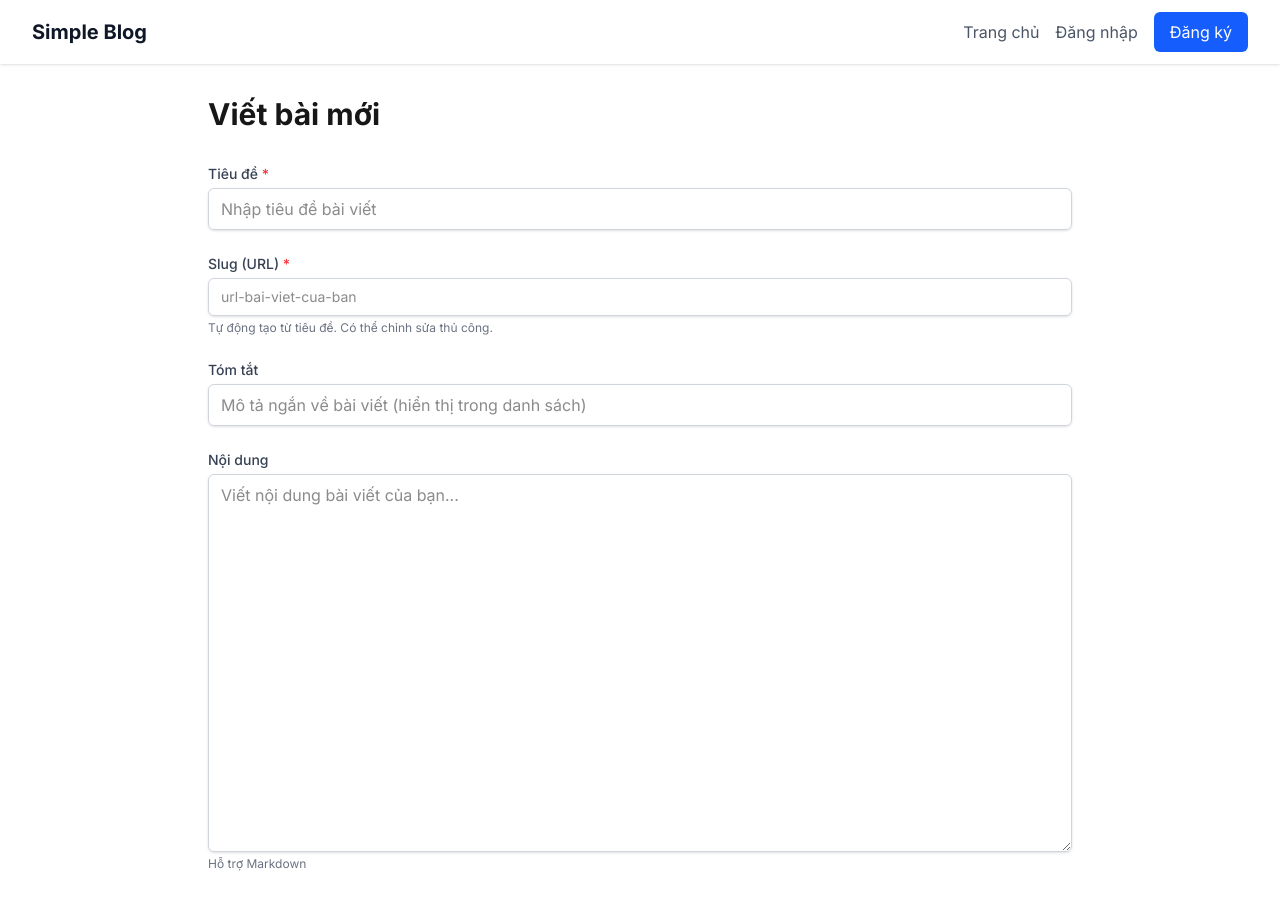
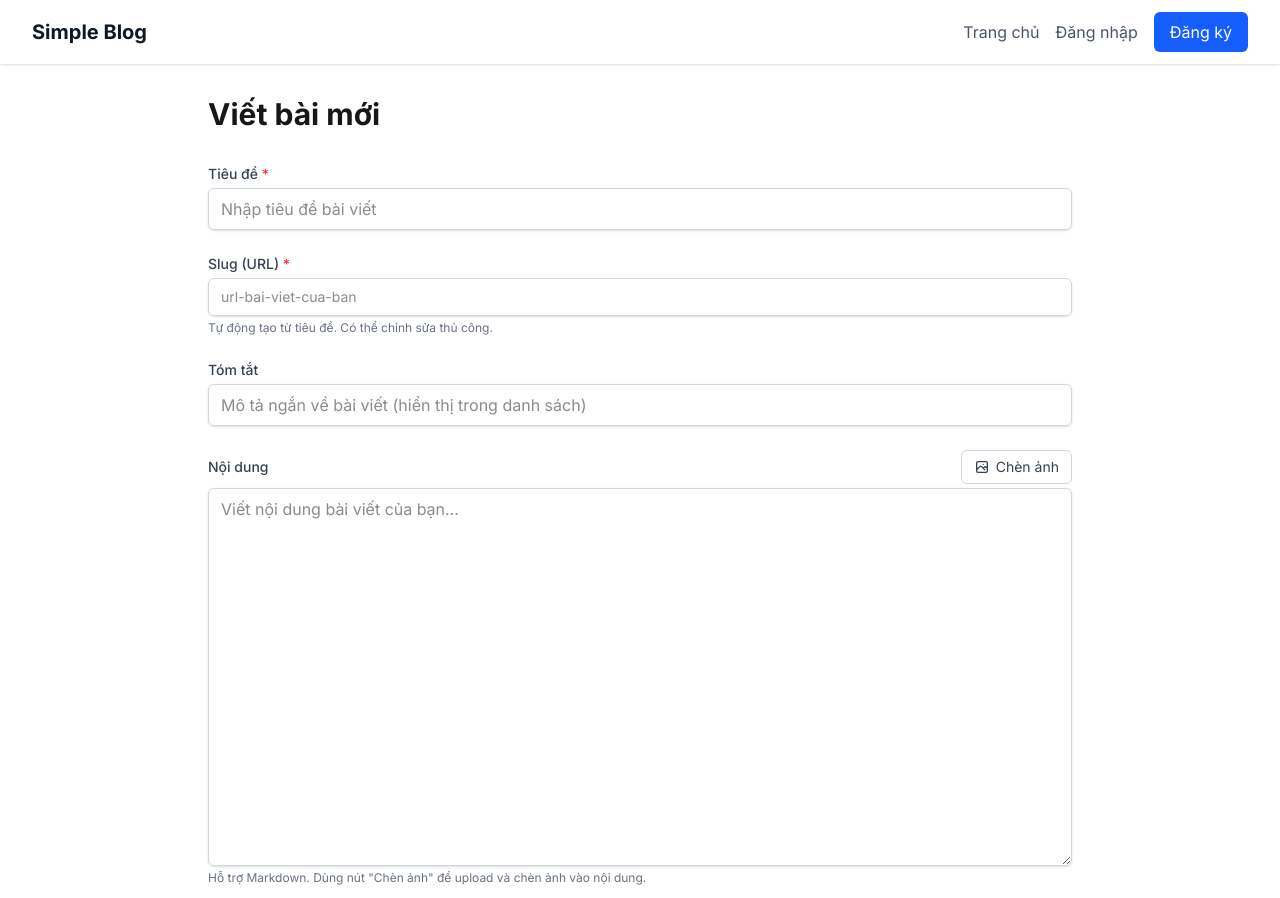
Before and after one commit to nhquang2509/Lab4-CNM, a Next.js app: page /dashboard/new in a window 1280 px wide. Shown: the top 898 px of the page. Built offline with nearby package versions, Linux system fonts and the light colour scheme; no server answers.

Commit message:
feat: insert picture

```diff
--- a/package.json
+++ b/package.json
@@ -13,7 +13,8 @@
     "@supabase/supabase-js": "^2.104.0",
     "next": "16.2.4",
     "react": "19.2.4",
-    "react-dom": "19.2.4"
+    "react-dom": "19.2.4",
+    "react-markdown": "^10.1.0"
   },
   "devDependencies": {
     "@tailwindcss/postcss": "^4",
--- a/src/app/posts/[slug]/page.tsx
+++ b/src/app/posts/[slug]/page.tsx
@@ -4,6 +4,7 @@ import type { Metadata } from 'next'
 import { CommentForm } from '@/components/posts/comment-form'
 import { RealtimeComments } from '@/components/posts/realtime-comments'
 import { LikeButton } from '@/components/posts/like-button'
+import ReactMarkdown from 'react-markdown'
 
 interface PostPageProps {
   params: Promise<{ slug: string }>
@@ -95,9 +96,20 @@ export default async function PostPage({ params }: PostPageProps) {
         </header>
 
         <div className="prose prose-lg max-w-none mb-8">
-          {post.content?.split('\n').map((paragraph: string, index: number) => (
-            <p key={index}>{paragraph}</p>
-          ))}
+          <ReactMarkdown
+            components={{
+              img: ({ src, alt }) => (
+                // eslint-disable-next-line @next/next/no-img-element
+                <img
+                  src={src}
+                  alt={alt || ''}
+                  className="rounded-lg max-w-full h-auto my-4"
+                />
+              ),
+            }}
+          >
+            {post.content || ''}
+          </ReactMarkdown>
         </div>
 
         {/* Like Button */}
--- /dev/null
+++ b/src/components/dashboard/image-uploader.tsx
@@ -0,0 +1,105 @@
+'use client'
+import { useRef, useState } from 'react'
+import { createClient } from '@/lib/supabase/client'
+
+interface ImageUploaderProps {
+  onInsert: (markdownImage: string) => void
+}
+
+export function ImageUploader({ onInsert }: ImageUploaderProps) {
+  const supabase = createClient()
+  const fileInputRef = useRef<HTMLInputElement>(null)
+  const [uploading, setUploading] = useState(false)
+  const [error, setError] = useState<string | null>(null)
+
+  const handleFileChange = async (e: React.ChangeEvent<HTMLInputElement>) => {
+    const file = e.target.files?.[0]
+    if (!file) return
+
+    // Validate file type
+    if (!file.type.startsWith('image/')) {
+      setError('Chỉ chấp nhận file hình ảnh')
+      return
+    }
+
+    // Validate file size (max 10MB)
+    if (file.size > 10 * 1024 * 1024) {
+      setError('Kích thước ảnh tối đa là 10MB')
+      return
+    }
+
+    setError(null)
+    setUploading(true)
+
+    try {
+      const { data: { user } } = await supabase.auth.getUser()
+      if (!user) {
+        setError('Bạn cần đăng nhập để upload ảnh')
+        return
+      }
+
+      // Generate unique filename: userId/timestamp-originalname
+      const ext = file.name.split('.').pop()
+      const fileName = `${user.id}/${Date.now()}.${ext}`
+
+      const { error: uploadError } = await supabase.storage
+        .from('post-images')
+        .upload(fileName, file, { cacheControl: '3600', upsert: false })
+
+      if (uploadError) throw uploadError
+
+      const { data: { publicUrl } } = supabase.storage
+        .from('post-images')
+        .getPublicUrl(fileName)
+
+      // Insert markdown image syntax
+      onInsert(`![${file.name}](${publicUrl})`)
+    } catch (err: any) {
+      setError(err.message || 'Upload thất bại, vui lòng thử lại')
+    } finally {
+      setUploading(false)
+      // Reset input so same file can be uploaded again
+      if (fileInputRef.current) fileInputRef.current.value = ''
+    }
+  }
+
+  return (
+    <div className="flex items-center gap-2">
+      <input
+        ref={fileInputRef}
+        type="file"
+        accept="image/*"
+        onChange={handleFileChange}
+        className="hidden"
+        id="image-upload-input"
+      />
+      <label
+        htmlFor="image-upload-input"
+        className={`inline-flex items-center gap-1.5 px-3 py-1.5 text-sm border border-gray-300 rounded-md cursor-pointer transition-colors ${
+          uploading
+            ? 'bg-gray-100 text-gray-400 cursor-not-allowed'
+            : 'bg-white text-gray-700 hover:bg-gray-50'
+        }`}
+        onClick={(e) => uploading && e.preventDefault()}
+      >
+        {uploading ? (
+          <>
+            <svg className="animate-spin h-4 w-4" viewBox="0 0 24 24" fill="none">
+              <circle className="opacity-25" cx="12" cy="12" r="10" stroke="currentColor" strokeWidth="4" />
+              <path className="opacity-75" fill="currentColor" d="M4 12a8 8 0 018-8v8H4z" />
+            </svg>
+            Đang upload...
+          </>
+        ) : (
+          <>
+            <svg className="h-4 w-4" fill="none" viewBox="0 0 24 24" stroke="currentColor" strokeWidth={2}>
+              <path strokeLinecap="round" strokeLinejoin="round" d="M4 16l4.586-4.586a2 2 0 012.828 0L16 16m-2-2l1.586-1.586a2 2 0 012.828 0L20 14m-6-6h.01M6 20h12a2 2 0 002-2V6a2 2 0 00-2-2H6a2 2 0 00-2 2v12a2 2 0 002 2z" />
+            </svg>
+            Chèn ảnh
+          </>
+        )}
+      </label>
+      {error && <span className="text-red-500 text-xs">{error}</span>}
+    </div>
+  )
+}
--- a/src/components/dashboard/post-form.tsx
+++ b/src/components/dashboard/post-form.tsx
@@ -1,9 +1,10 @@
 'use client'
 
-import { useState } from 'react'
+import { useRef, useState } from 'react'
 import { useRouter } from 'next/navigation'
 import { createClient } from '@/lib/supabase/client'
 import { Post, PostStatus } from '@/types/database'
+import { ImageUploader } from './image-uploader'
 
 interface PostFormProps {
   post?: Post
@@ -21,6 +22,25 @@ export function PostForm({ post }: PostFormProps) {
   const [status, setStatus] = useState<PostStatus>(post?.status || 'draft')
   const [error, setError] = useState<string | null>(null)
   const [loading, setLoading] = useState(false)
+  const textareaRef = useRef<HTMLTextAreaElement>(null)
+
+  const insertAtCursor = (text: string) => {
+    const textarea = textareaRef.current
+    if (!textarea) {
+      setContent((prev) => prev + '\n' + text)
+      return
+    }
+    const start = textarea.selectionStart
+    const end = textarea.selectionEnd
+    const newContent = content.substring(0, start) + '\n' + text + '\n' + content.substring(end)
+    setContent(newContent)
+    // Restore cursor position after the inserted text
+    requestAnimationFrame(() => {
+      textarea.selectionStart = start + text.length + 2
+      textarea.selectionEnd = start + text.length + 2
+      textarea.focus()
+    })
+  }
 
   const generateSlug = (text: string) =>
     text
@@ -143,18 +163,22 @@ export function PostForm({ post }: PostFormProps) {
       </div>
 
       <div>
-        <label htmlFor="content" className="block text-sm font-medium text-gray-700">
-          Nội dung
-        </label>
+        <div className="flex items-center justify-between mb-1">
+          <label htmlFor="content" className="block text-sm font-medium text-gray-700">
+            Nội dung
+          </label>
+          <ImageUploader onInsert={insertAtCursor} />
+        </div>
         <textarea
+          ref={textareaRef}
           id="content"
           value={content}
           onChange={(e) => setContent(e.target.value)}
           rows={15}
-          className="mt-1 block w-full px-3 py-2 border border-gray-300 rounded-md shadow-sm focus:outline-none focus:ring-blue-500 focus:border-blue-500 font-mono"
+          className="block w-full px-3 py-2 border border-gray-300 rounded-md shadow-sm focus:outline-none focus:ring-blue-500 focus:border-blue-500 font-mono"
           placeholder="Viết nội dung bài viết của bạn..."
         />
-        <p className="mt-1 text-xs text-gray-500">Hỗ trợ Markdown</p>
+        <p className="mt-1 text-xs text-gray-500">Hỗ trợ Markdown. Dùng nút &quot;Chèn ảnh&quot; để upload và chèn ảnh vào nội dung.</p>
       </div>
 
       <div>
```
Also changed, not shown: 1 other file (tests, documents, lock files or other folders).
